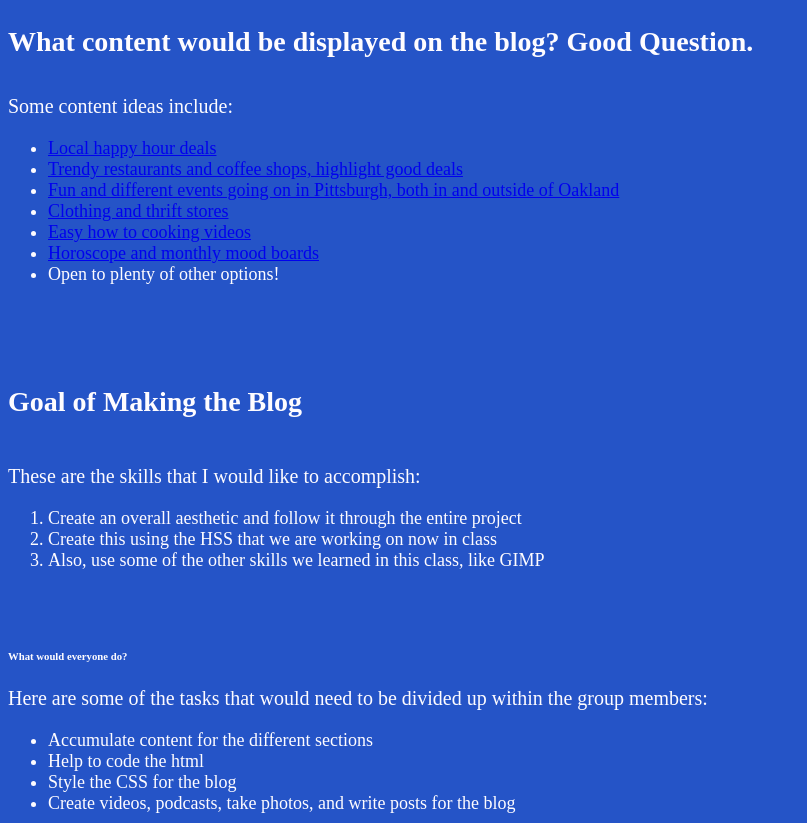
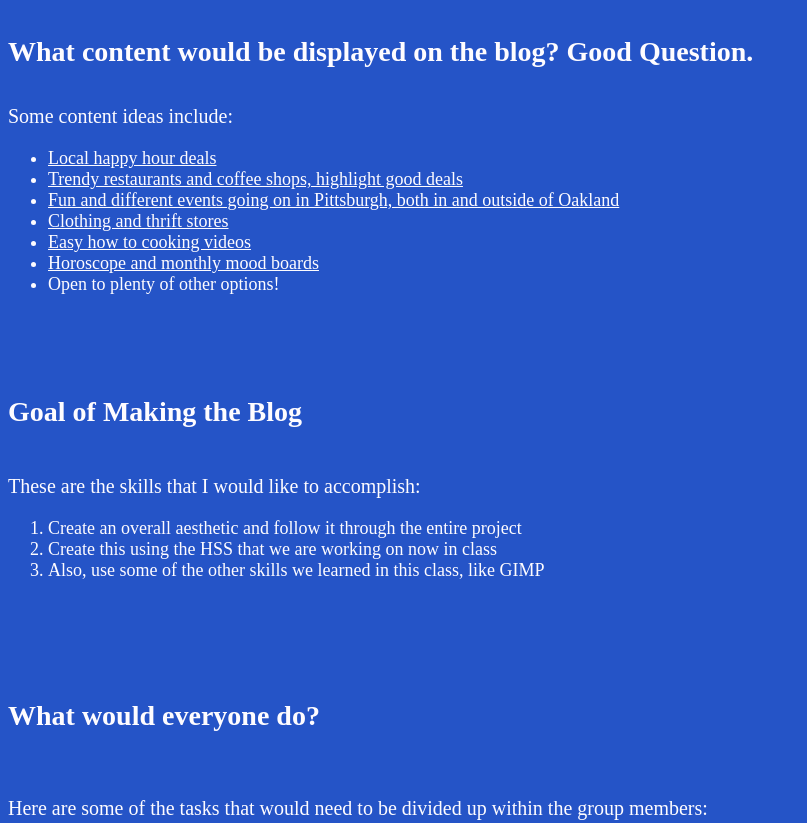
Before and after one commit to sammiepugh/Webslinging-with-HTML-CSS, a plain HTML site: page page-one.html in a window 1280 px wide. Shown: the part 1320-2143 px from the top of the page, without its empty margins (0-807 px from the left). Drawn offline with Linux system fonts and the light colour scheme.

Commit message:
FINAL STYLE SHEET

```diff
--- a/style.css
+++ b/style.css
@@ -8,21 +8,20 @@ h1,h2,h3 {
   font-weight: bolder;
   font-family:inherit;
 }
-h4 {
+h4,h5,h6 {
   font-size: 28px;
   font-family:inherit;
 }
-h5{
-  font-size: 28px;
-  font-family:inherit;
-}
-p {
+p, section{
    font-size: 20px;
    font-family:inherit;
-   font-weight: lighter;
+   font-weight: normal;
  }
 ul,ol {
   font-size: 18px;
   font-family:inherit;
   font-weight: lighter;
 }
+a {
+  color: #FEFCFF
+}
```
